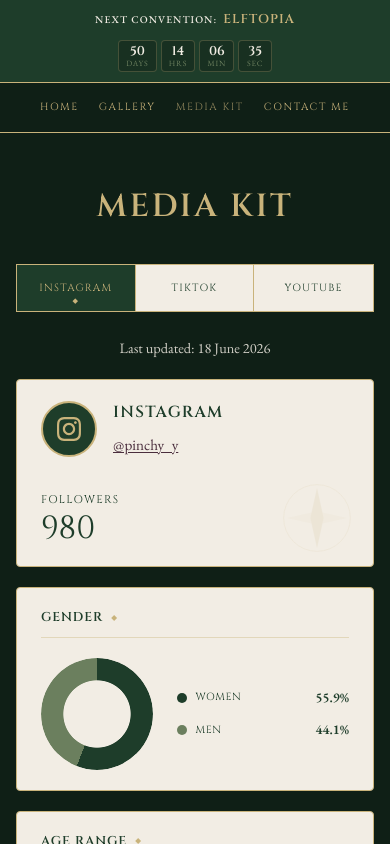
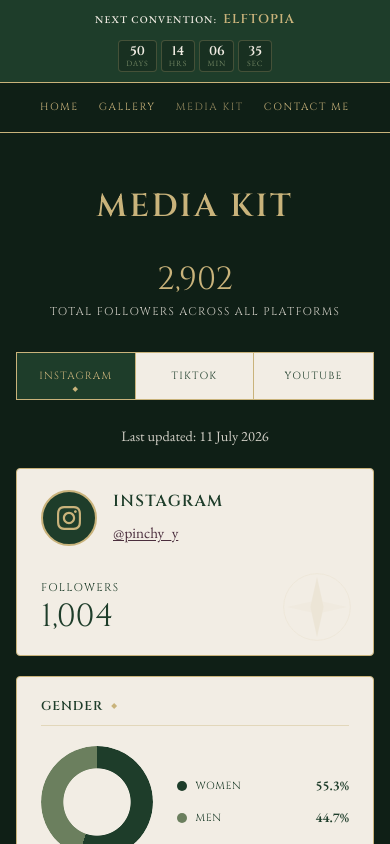
Before and after one commit to Pinchy8/pinchy-cosplay, an Angular app: page /media-kit in a window 390 px wide. Shown: the top 844 px of the page. Built offline with nearby package versions, Linux system fonts and the light colour scheme.

Commit message:
Added: Nikki + Updated: mediakit

```diff
--- a/src/app/layout/footer/footer.html
+++ b/src/app/layout/footer/footer.html
@@ -7,14 +7,14 @@
     </div>
 
     <div class="footer__divider" aria-hidden="true">
-      <span class="footer__divider-line"></span>
+      <!-- <span class="footer__divider-line"></span>
       <svg class="compass-icon" viewBox="0 0 48 48">
         <circle cx="24" cy="24" r="20" fill="none" stroke="currentColor" stroke-width="1" />
         <polygon points="24,6 28,24 24,42 20,24" fill="currentColor" opacity="0.9" />
         <polygon points="6,24 24,20 42,24 24,28" fill="currentColor" opacity="0.5" />
         <circle cx="24" cy="24" r="3" fill="currentColor" />
       </svg>
-      <span class="footer__divider-line"></span>
+      <span class="footer__divider-line"></span> -->
     </div>
 
     <div class="footer__contact">
--- a/src/app/pages/media-kit/media-kit.css
+++ b/src/app/pages/media-kit/media-kit.css
@@ -23,6 +23,30 @@
 
 .media-kit {
   padding-bottom: 1rem;
+}
+
+.total-audience {
+  text-align: center;
+  margin-bottom: 2rem;
+}
+
+.total-audience__value {
+  display: block;
+  font-family: var(--font-heading);
+  font-size: clamp(2rem, 6vw, 2.75rem);
+  color: var(--color-gold);
+  line-height: 1;
+}
+
+.total-audience__label {
+  display: block;
+  margin-top: 0.4rem;
+  font-family: var(--font-heading);
+  font-size: 0.7rem;
+  letter-spacing: 0.12em;
+  text-transform: uppercase;
+  color: var(--color-cream);
+  opacity: 0.85;
 }
 
 .platform-tabs {
--- a/src/app/pages/media-kit/media-kit.html
+++ b/src/app/pages/media-kit/media-kit.html
@@ -3,6 +3,11 @@
 </section>
 
 <div class="media-kit page-container">
+  <div class="total-audience">
+    <span class="total-audience__value">{{ totalAudience | number }}</span>
+    <span class="total-audience__label">Total followers across all platforms</span>
+  </div>
+
   <div class="platform-tabs" role="tablist" aria-label="Social platforms">
     @for (platform of platforms; track platform) {
       <button
--- a/src/app/pages/media-kit/media-kit.ts
+++ b/src/app/pages/media-kit/media-kit.ts
@@ -26,6 +26,11 @@
     () => this.insights[this.selectedPlatform()],
   );
 
+  protected readonly totalAudience = this.platforms.reduce(
+    (total, platform) => total + this.insights[platform].audienceCount,
+    0,
+  );
+
   protected selectPlatform(platform: MediaPlatform): void {
     this.selectedPlatform.set(platform);
   }
--- a/src/app/shared/media-kit-data.ts
+++ b/src/app/shared/media-kit-data.ts
@@ -26,25 +26,25 @@
     handle: '@pinchy_y',
     url: 'https://instagram.com/pinchy_y',
     audienceLabel: 'Followers',
-    audienceCount: 980,
-    lastUpdated: '2026-06-18',
+    audienceCount: 1004,
+    lastUpdated: '2026-07-11',
     gender: [
-      { label: 'Women', value: 55.9 },
-      { label: 'Men', value: 44.1 },
+      { label: 'Women', value: 55.3 },
+      { label: 'Men', value: 44.7 },
     ],
     ageRanges: [
-      { label: '13–17', value: 2.7 },
-      { label: '18–24', value: 35.6 },
-      { label: '25–34', value: 43 },
+      { label: '13–17', value: 3 },
+      { label: '18–24', value: 35.4 },
+      { label: '25–34', value: 43.2 },
       { label: '35–44', value: 11.5 },
-      { label: '45+', value: 7.2 },
+      { label: '45+', value: 6.8 },
     ],
     locations: [
-      { label: 'Belgium', value: 19.3 },
-      { label: 'United States', value: 16 },
-      { label: 'United Kingdom', value: 7.3 },
-      { label: 'Italy', value: 6.9 },
-      { label: 'Brazil', value: 6.6 },
+      { label: 'Belgium', value: 19.5 },
+      { label: 'United States', value: 15.8 },
+      { label: 'United Kingdom', value: 7.2 },
+      { label: 'Italy', value: 7.0 },
+      { label: 'Brazil', value: 6.7 },
     ],
     showcaseImage: '/assets/images/info1.png',
   },
@@ -54,25 +54,24 @@
     handle: '@pinchy_y',
     url: 'https://tiktok.com/@pinchy_y',
     audienceLabel: 'Followers',
-    audienceCount: 1240,
-    lastUpdated: '2026-06-18',
+    audienceCount: 1518,
+    lastUpdated: '2026-07-11',
     gender: [
-      { label: 'Women', value: 62.4 },
-      { label: 'Men', value: 37.6 },
+      { label: 'Women', value: 59 },
+      { label: 'Men', value: 40 },
     ],
     ageRanges: [
-      { label: '13–17', value: 8.2 },
-      { label: '18–24', value: 48.5 },
-      { label: '25–34', value: 32.1 },
-      { label: '35–44', value: 8.4 },
-      { label: '45+', value: 2.8 },
+      { label: '18–24', value: 33.3 },
+      { label: '25–34', value: 58.9 },
+      { label: '35–44', value: 5.8 },
+      { label: '45+', value: 2 },
     ],
     locations: [
-      { label: 'Belgium', value: 22.1 },
-      { label: 'United States', value: 18.4 },
-      { label: 'France', value: 9.2 },
-      { label: 'Netherlands', value: 7.8 },
-      { label: 'Germany', value: 6.5 },
+      { label: 'Belgium', value: 45.6 },
+      { label: 'Germany', value: 15.1 },
+      { label: 'United Kingdom', value: 8.3 },
+      { label: 'France', value: 5.0 },
+      { label: 'Netherlands', value: 4.8 },
     ],
     showcaseImage: '/assets/images/info5.jpg',
   },
@@ -82,25 +81,23 @@
     handle: '@Pinchy_y',
     url: 'https://youtube.com/@Pinchy_y',
     audienceLabel: 'Subscribers',
-    audienceCount: 156,
-    lastUpdated: '2026-06-18',
+    audienceCount: 380,
+    lastUpdated: '2026-07-11',
     gender: [
-      { label: 'Women', value: 51.2 },
-      { label: 'Men', value: 48.8 },
+      { label: 'Women', value: 64.8 },
+      { label: 'Men', value: 35.1 },
     ],
     ageRanges: [
-      { label: '13–17', value: 4.1 },
-      { label: '18–24', value: 28.3 },
-      { label: '25–34', value: 38.7 },
-      { label: '35–44', value: 18.6 },
-      { label: '45+', value: 10.3 },
+      { label: '13–17', value: 7.8 },
+      { label: '18–24', value: 6.9 },
+      { label: '25–34', value: 39.2 },
+      { label: '35–44', value: 29.8 },
+      { label: '45+', value: 16.3 },
     ],
     locations: [
-      { label: 'Belgium', value: 24.5 },
-      { label: 'United States', value: 14.2 },
-      { label: 'United Kingdom', value: 9.8 },
-      { label: 'Canada', value: 6.1 },
-      { label: 'Australia', value: 5.4 },
+      { label: 'Belgium', value: 5.6 },
+      { label: 'Brazil', value: 3.3 },
+      { label: 'Mexico', value: 2.7 },
     ],
     showcaseImage: '/assets/images/info7.jpg',
   },
--- a/src/app/shared/site-data.ts
+++ b/src/app/shared/site-data.ts
@@ -29,6 +29,7 @@
 }
 
 export const GALLERY_ITEMS: GalleryItem[] = [
+  { name: 'Nikki', image: '/assets/images/Nikki.png' },
   { name: 'Zanka', image: '/assets/images/Zanka.png' },
   { name: 'Kokomi', image: '/assets/images/Kokomi.png' },
   { name: 'Lumine', image: '/assets/images/Lumine.png' },
@@ -38,7 +39,7 @@
   { name: 'Alice', image: '/assets/images/Alice.jpg' },
   { name: 'Itsuki Sumeragi', image: '/assets/images/Itsuki Sumeragi.jpg' },
   { name: 'Dio', image: '/assets/images/Dio.jpg' },
-  { name: 'Bruno', image: '/assets/images/Bruno.png' },
+  { name: 'Bruno Bucciarati', image: '/assets/images/Bruno.png' },
 ];
 
 export const INFO_CARDS: InfoCard[] = [
```
Also changed, not shown: 1 other file (tests, documents, lock files or other folders).
